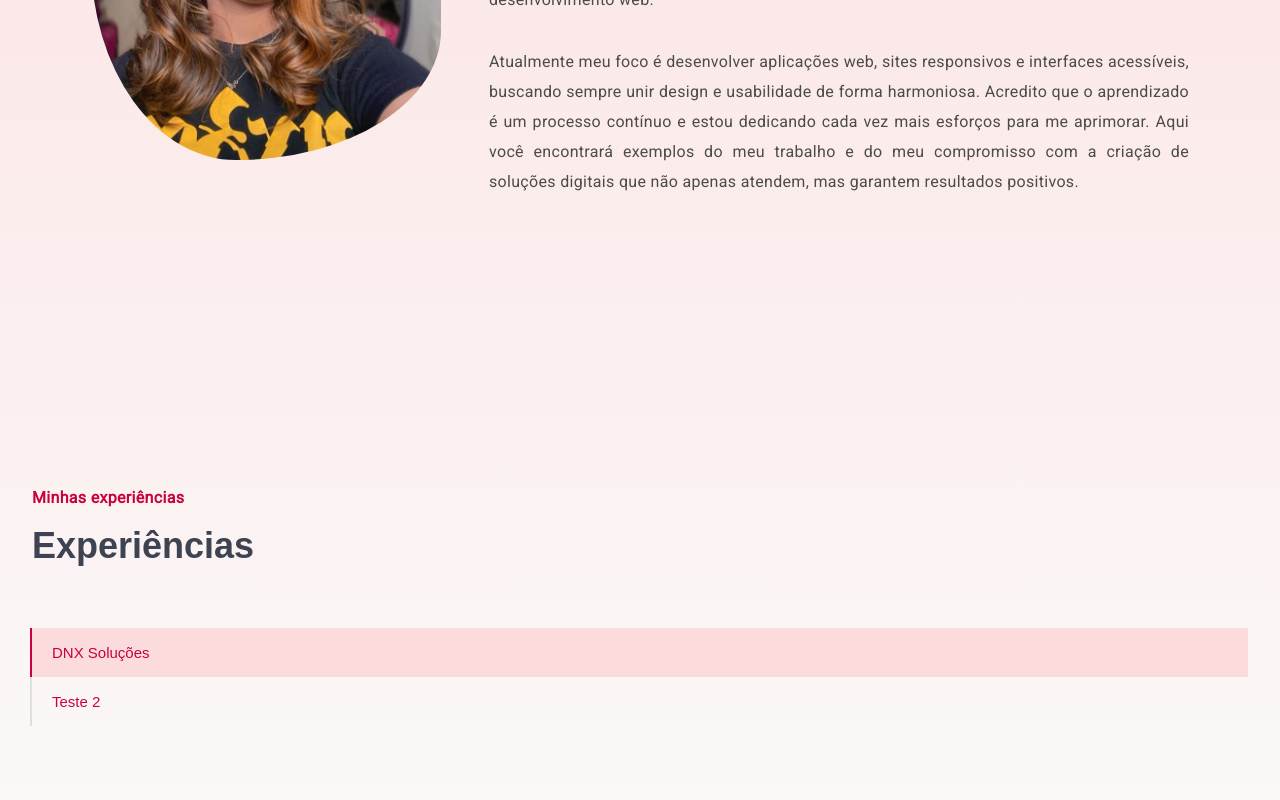
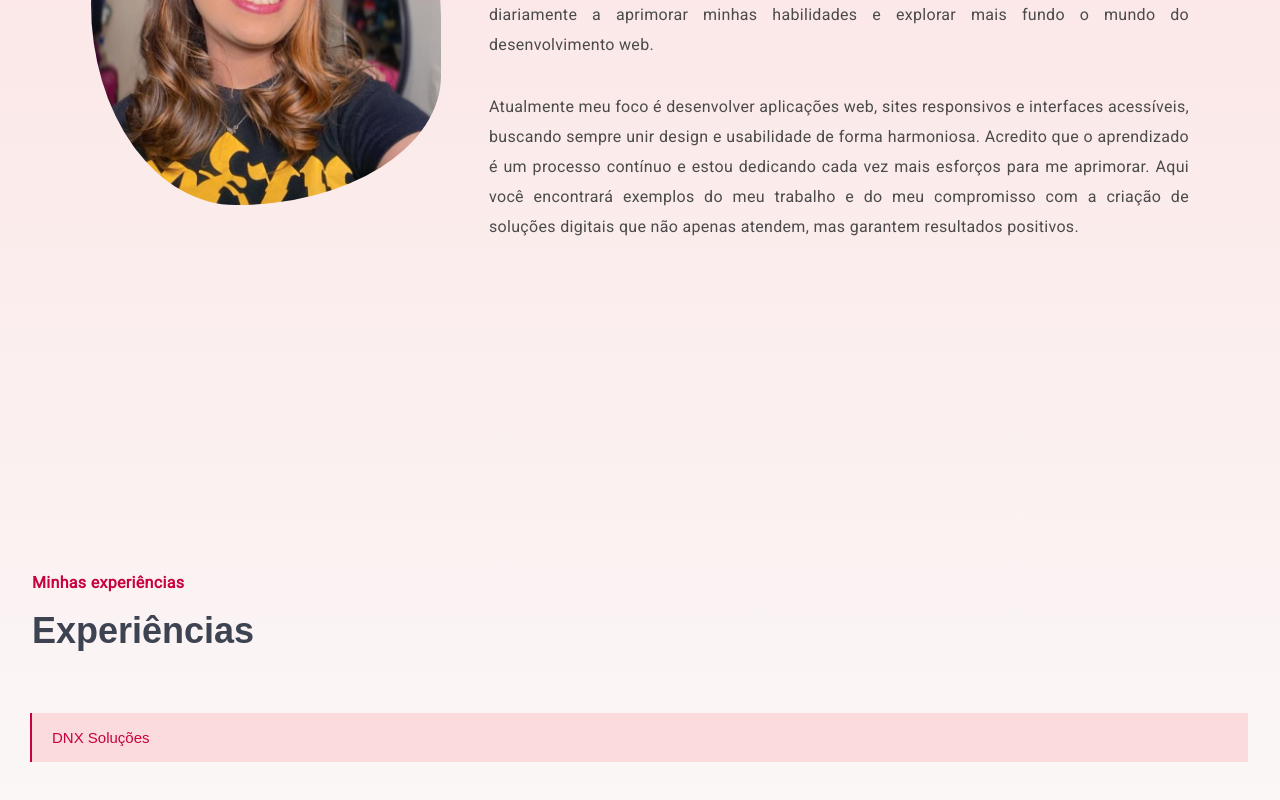
Before and after one commit to oharaju/oharaju.github.io, a Next.js app: page / in a window 1280 px wide. Shown: the part 1120-1920 px from the top of the page. Built offline with nearby package versions, Linux system fonts and the light colour scheme.

Commit message:
docs: change locale description

```diff
--- a/src/locales/index.ts
+++ b/src/locales/index.ts
@@ -17,31 +17,16 @@ const locale = {
       companies: [
         {
           order: 1,
-          name: "DNX Soluções"
-        },
-        {
-          order: 2,
-          name: "Teste 2"
-        }
-      ],
-      list: [
-        {
-          order: 1,
-          role: "Desenvolvedora Front-end",
-          duration: "2022 - Atualmente",
-          description: "Desenvolvimento e manutenção de aplicações web, sites responsivos e interfaces acessíveis, utilizando React, Next.js, TypeScript, Styled Components e GraphQL.",
-        },
-        {
-          order: 1,
-          role: "Estágio Desenvolvedora Front-end",
-          duration: "2021 - 2022",
-          description: "Desenvolvimento e manutenção de aplicações web, sites responsivos e interfaces acessíveis, utilizando React, Next.js, TypeScript, Styled Components e GraphQL.",
-        },
-        {
-          order: 2,
-          role: "teste2",
-          duration: "2021 - 2022",
-          description: "Desenvolvimento e manutenção de aplicações web, sites responsivos e interfaces acessíveis, utilizando React, Next.js, TypeScript, Styled Components e GraphQL.",
+          name: "DNX Soluções",
+          office: "Desenvolvedora Front-End",
+          time: "Junho 2022 - Presente",
+          descriptionCompany: "A DNX Soluções é uma empresa dedicada a contribuir para que as empresas alcancem seus objetivos de negócios através da aplicação estratégica da tecnologia. Com uma abordagem integrada que combina análise, estratégia, design e tecnologia, a DNX oferece uma gama de serviços, incluindo o desenvolvimento de sites, aplicativos e sistemas web personalizados.",
+          labels: "Um resumo sobre minhas responsabilidades na empresa:",
+          firstDescription: "Utilização das tecnologias HTML, CSS, Bootstrap, JavaScript, JQuery para criar interfaces modernas e funcionais.",
+          secondDescription: "Desenvolvimento de interfaces responsivas, seguindo o conceito Mobile First.",
+          thirdDescription: "Desenvolvimento de interfaces responsivas, seguindo o conceito Mobile First.",
+          fourthDescription: "Colaboração estreita com designers e desenvolvedores back-end para garantir a integração eficiente de todos os componentes dos projetos.",
+          fifthDescription: "Criação de interfaces web interativas e amigáveis para o usuário, focando na experiência do usuário e na usabilidade.",
         }
       ]
     }
--- a/src/styles/custom.css
+++ b/src/styles/custom.css
@@ -40,7 +40,7 @@ section {
   gap: 30px;
   padding: 0 2rem;
   height: 100%;
-	min-height: 630px;
+	min-height: 660px;
 }
 
 @media (min-width: 992px) {
```
